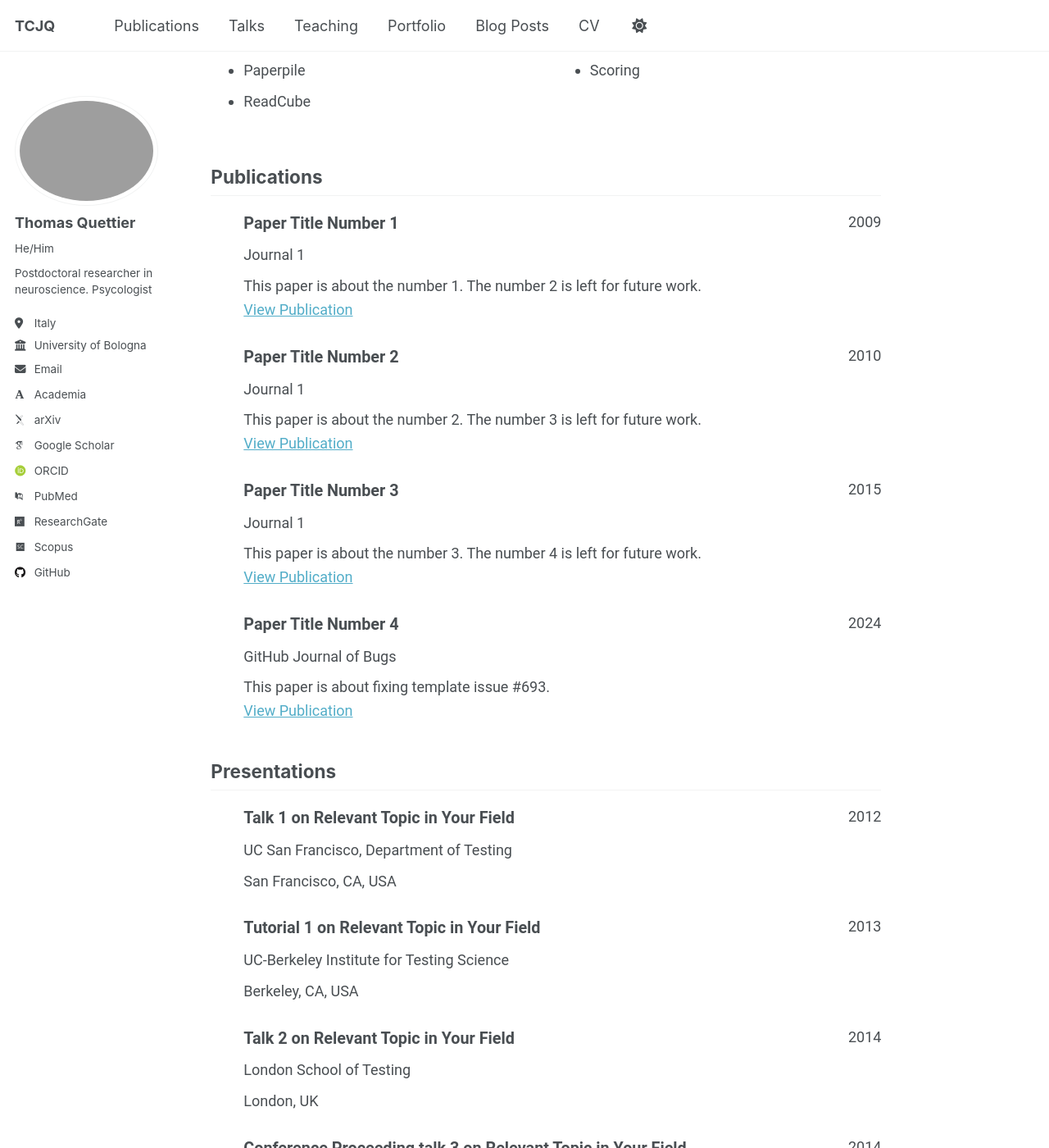
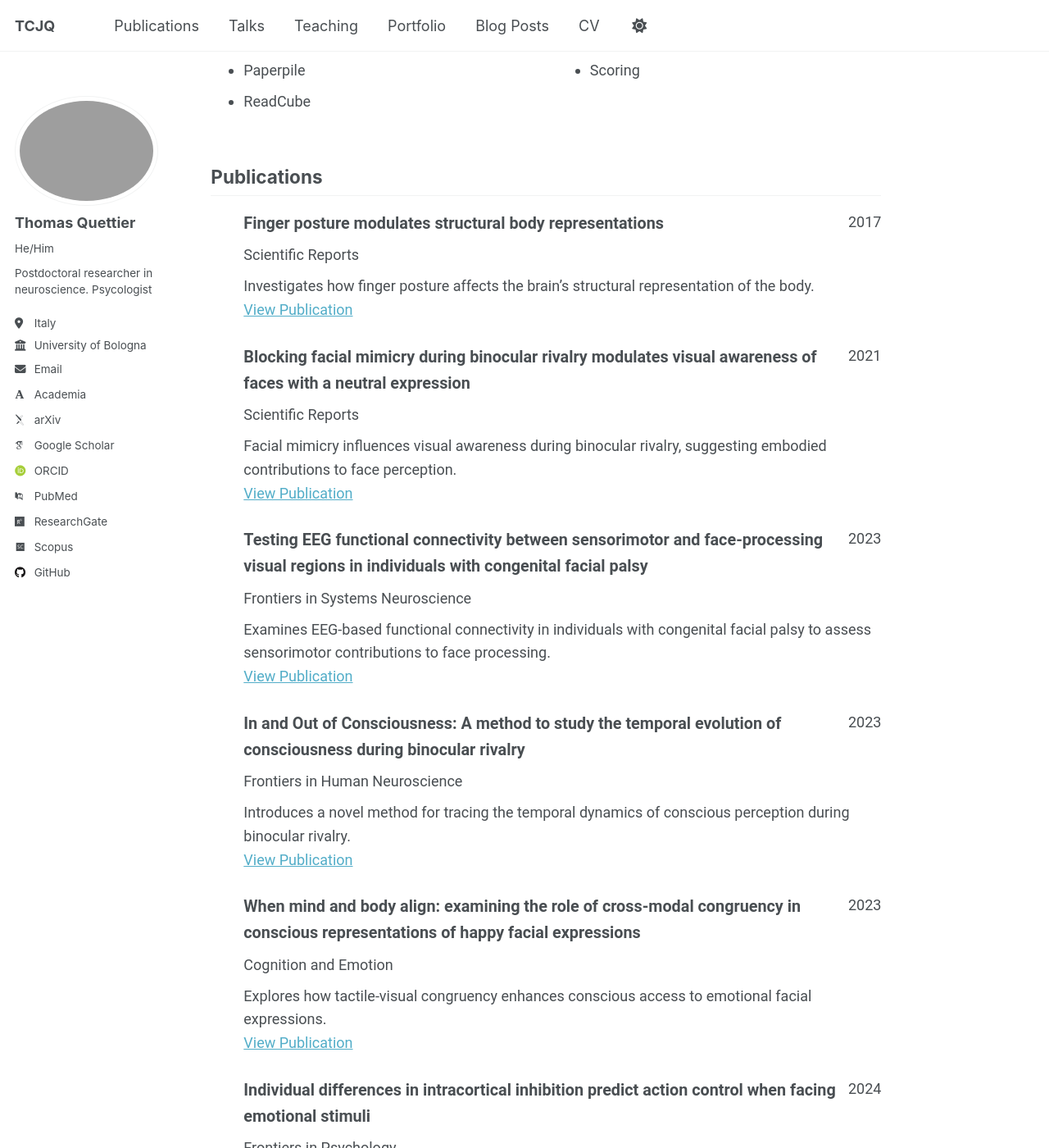
Before and after one commit to Merluin/tcjq.github.io, a Jekyll site: the page built from _pages/cv-json.md, in a window 1280 px wide and 1400 px high, scrolled down 2228 px. Shown: the whole window at 82% size. Built offline with Jekyll 4.4.1, drawn with Linux system fonts in a browser that asks for light colours; some web fonts are replaced; a script that is not in the unit is left out; some of the changed text lies outside the part shown.

Commit message:
Update cv.json

```diff
--- a/_data/cv.json
+++ b/_data/cv.json
@@ -130,32 +130,74 @@
   "references": [],
  "publications": [
   {
-      "name": "Paper Title Number 1",
-      "publisher": "Journal 1",
-      "releaseDate": "2009-10-01",
-      "website": "http://academicpages.github.io/files/paper1.pdf",
-      "summary": "This paper is about the number 1. The number 2 is left for future work."
+    "name": "Finger posture modulates structural body representations",
+    "publisher": "Scientific Reports",
+    "releaseDate": "2017-02-23",
+    "website": "https://doi.org/10.1038/srep43019",
+    "summary": "Investigates how finger posture affects the brain’s structural representation of the body."
   },
   {
-      "name": "Paper Title Number 2",
-      "publisher": "Journal 1",
-      "releaseDate": "2010-10-01",
-      "website": "http://academicpages.github.io/files/paper2.pdf",
-      "summary": "This paper is about the number 2. The number 3 is left for future work."
+    "name": "Blocking facial mimicry during binocular rivalry modulates visual awareness of faces with a neutral expression",
+    "publisher": "Scientific Reports",
+    "releaseDate": "2021-05-12",
+    "website": "https://doi.org/10.1038/s41598-021-89355-5",
+    "summary": "Facial mimicry influences visual awareness during binocular rivalry, suggesting embodied contributions to face perception."
   },
   {
-      "name": "Paper Title Number 3",
-      "publisher": "Journal 1",
-      "releaseDate": "2015-10-01",
-      "website": "http://academicpages.github.io/files/paper3.pdf",
-      "summary": "This paper is about the number 3. The number 4 is left for future work."
+    "name": "Testing EEG functional connectivity between sensorimotor and face-processing visual regions in individuals with congenital facial palsy",
+    "publisher": "Frontiers in Systems Neuroscience",
+    "releaseDate": "2023-04-20",
+    "website": "https://doi.org/10.3389/fnsys.2023.1123221",
+    "summary": "Examines EEG-based functional connectivity in individuals with congenital facial palsy to assess sensorimotor contributions to face processing."
   },
   {
-      "name": "Paper Title Number 4",
-      "publisher": "GitHub Journal of Bugs",
-      "releaseDate": "2024-02-17",
-      "website": "http://academicpages.github.io/files/paper3.pdf",
-      "summary": "This paper is about fixing template issue #693."
+    "name": "In and Out of Consciousness: A method to study the temporal evolution of consciousness during binocular rivalry",
+    "publisher": "Frontiers in Human Neuroscience",
+    "releaseDate": "2023-06-12",
+    "website": "https://doi.org/10.3389/fnhum.2023.1145653",
+    "summary": "Introduces a novel method for tracing the temporal dynamics of conscious perception during binocular rivalry."
+  },
+  {
+    "name": "When mind and body align: examining the role of cross-modal congruency in conscious representations of happy facial expressions",
+    "publisher": "Cognition and Emotion",
+    "releaseDate": "2023-11-20",
+    "website": "https://doi.org/10.1080/02699931.2023.2285823",
+    "summary": "Explores how tactile-visual congruency enhances conscious access to emotional facial expressions."
+  },
+  {
+    "name": "Individual differences in intracortical inhibition predict action control when facing emotional stimuli",
+    "publisher": "Frontiers in Psychology",
+    "releaseDate": "2024-03-22",
+    "website": "https://doi.org/10.3389/fpsyg.2024.1391723",
+    "summary": "Links individual differences in intracortical inhibition to behavioral action control under emotional challenge."
+  },
+  {
+    "name": "Silicon Spike: An Arduino-based low-cost and open-access triggerbox to precisely control TMS devices",
+    "publisher": "Behavior Research Methods",
+    "releaseDate": "2025-05-18",
+    "website": "https://doi.org/10.3758/s13428-025-02653-y",
+    "summary": "Presents an open-source, low-cost Arduino-based triggerbox to synchronize TMS with millisecond precision."
+  },
+  {
+    "name": "Facial expressions selectively modulate P300 somatosensory evoked-potential, but emotional scenes do not: Electrophysiological evidence for sensorimotor simulation",
+    "publisher": "NeuroImage",
+    "releaseDate": "2025-08-01",
+    "website": "https://doi.org/10.1016/j.neuroimage.2025.121322",
+    "summary": "SEPs reveal sensorimotor modulation by facial expressions, not scenes, supporting simulation over emotion reactivity."
+  },
+  {
+    "name": "Early changes in corticospinal excitability for subliminally presented fearful body postures",
+    "publisher": "Scientific Reports",
+    "releaseDate": "2025-09-10",
+    "website": "https://doi.org/10.1038/s41598-025-13185-y",
+    "summary": "Demonstrates early motor suppression in response to subliminal fearful bodies, supporting rapid action preparation."
+  },
+  {
+    "name": "Enhancing human action inhibition through cortico-cortical paired associative stimulation",
+    "publisher": "Annals of the New York Academy of Sciences",
+    "releaseDate": "2025-09-18",
+    "website": "https://doi.org/10.1111/nyas.70077",
+    "summary": "Hebbian ccPAS targeting AIN improves behavioral inhibition, highlighting network-specific plasticity."
   }
 ],
   "presentations": [
```
Lines whose indentation alone changed are shown as unchanged.
